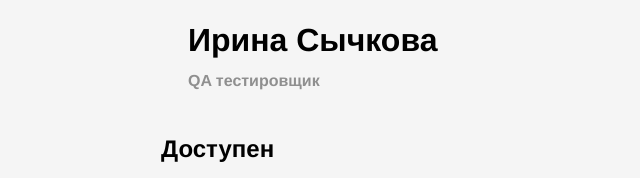
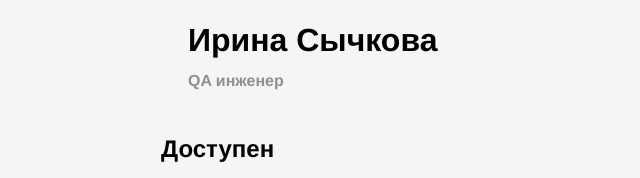
Before and after one commit to SychkovaIrinaQA/cv, a plain HTML site: page index.html in a window 1280 px wide. Shown: the part 319-497 px from the top of the page, 319-959 px from the left. Drawn offline with Linux system fonts and the light colour scheme.

Commit message:
Add files via upload

```diff
--- a/index.html
+++ b/index.html
@@ -12,7 +12,7 @@
     <header class="header">
       <img src="me1.png" alt="avatar" class="header__avatar" />
       <h1 class="header__title">Ирина Сычкова</h1>
-      <h3 class="header__subtitle">QA тестировщик</h3>
+      <h3 class="header__subtitle">QA инженер</h3>
     </header>
     <main>
       <section class="links">
```
